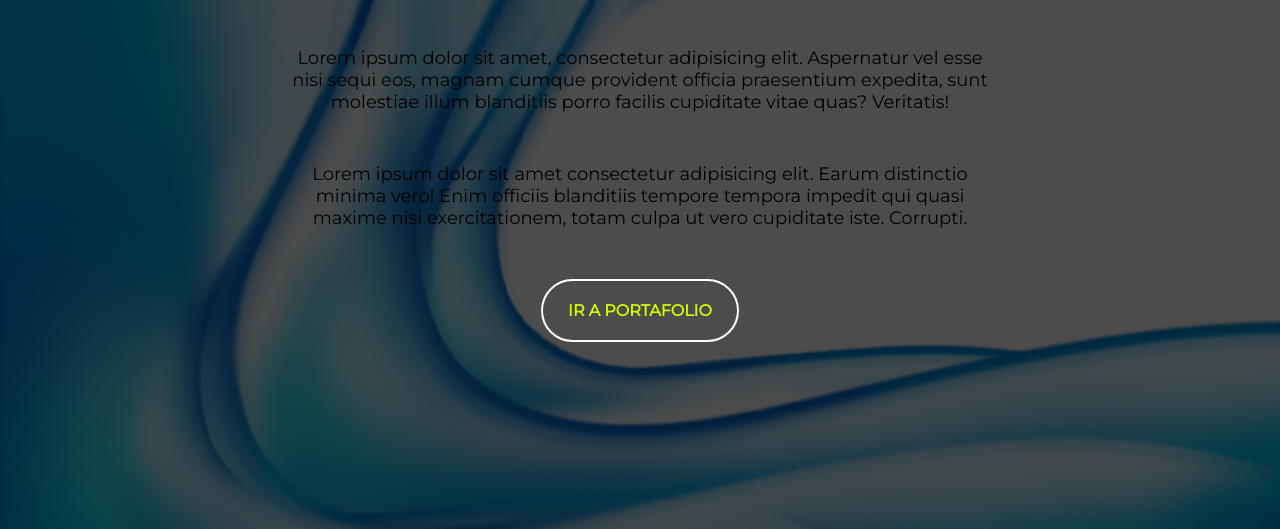
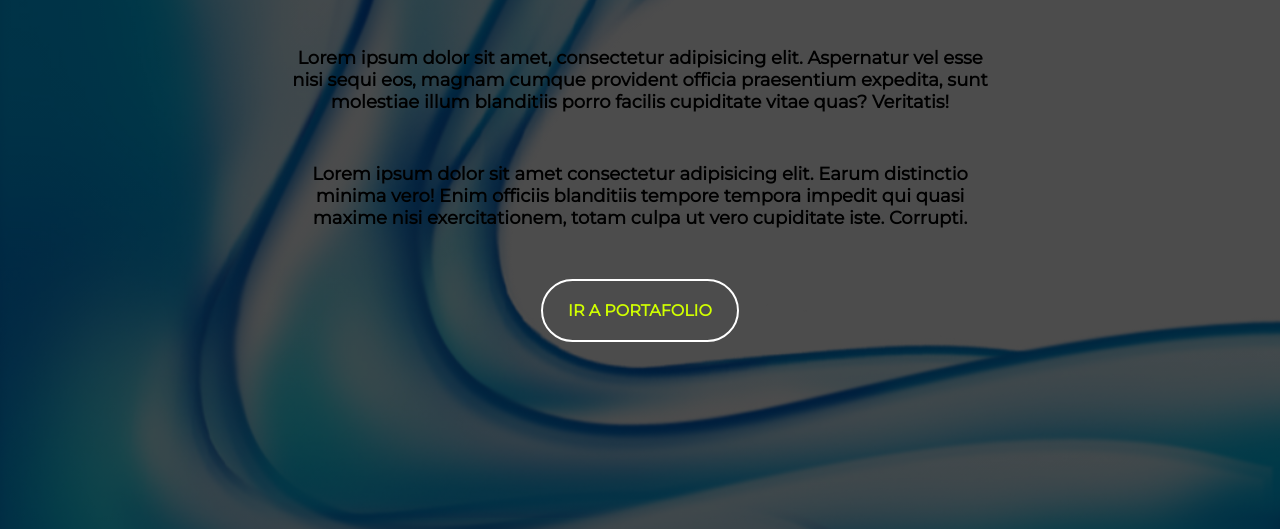
Before and after one commit to Oscar-CR09/Portafolio, a plain HTML site: page index.html in a window 1280 px wide. Shown: the part 271-800 px from the top of the page. Drawn offline with nearby package versions, Linux system fonts and the light colour scheme.

Commit message:
actualizaicon

```diff
--- a/estilos.css
+++ b/estilos.css
@@ -5,6 +5,11 @@
     padding: 0;
     box-sizing: border-box;
     font-family: 'Montserrat';
+}
+
+.descripcion {
+    font-weight: bolder;
+    color: #000000;
 }
 
 html{
--- a/index.html
+++ b/index.html
@@ -1,11 +1,15 @@
 <!DOCTYPE html>
 <html lang="en">
 <head>
+
     <meta charset="UTF-8">
     <meta http-equiv="X-UA-Compatible" content="IE=edge">
     <meta name="viewport" content="width=device-width, initial-scale=1.0, user-scalable=no">
     <link rel="stylesheet" href="https://cdnjs.cloudflare.com/ajax/libs/font-awesome/6.2.1/css/all.min.css" integrity="sha512-MV7K8+y+gLIBoVD59lQIYicR65iaqukzvf/nwasF0nqhPay5w/9lJmVM2hMDcnK1OnMGCdVK+iQrJ7lzPJQd1w==" crossorigin="anonymous" referrerpolicy="no-referrer" />
     <link rel="stylesheet" href="/estilos.css">
+    <link rel="stylesheet" href="https://cdnjs.cloudflare.com/ajax/libs/animate.css/4.1.1/animate.min.css" />
+
+
     <title>PRESENTACION</title>
 
 
@@ -39,19 +43,24 @@
                     </div>
                 </div>
             </header>
+
             <div class="presentacion">
-                <p class="bienvenido">Bienvenidos</p>
-                <h2>Soy <span>Oscar Cervantes, </span>, Desarrolador Web </h2>
-                <p class="descripcion">Lorem ipsum dolor sit amet,
-                     consectetur adipisicing elit. Aspernatur vel esse nisi sequi eos,
-                      magnam cumque provident officia praesentium expedita,
-                      sunt molestiae illum blanditiis porro facilis cupiditate vitae quas? Veritatis!</p>
-                <p class="descripcion">Lorem ipsum dolor sit amet consectetur adipisicing elit.
+                <p class="bienvenido animate_animated animate_bounce ">Bienvenidos</p>
+                <h2 class=" animate_animated animatebackInLeft animate_delay-2s">Soy <span>Oscar Cervantes, </span>, Desarrolador
+                    Web </h2>
+                <p class="descripcion  animate_animated  animatefadeIn animate_delay-4s">Lorem ipsum dolor sit amet,
+                    consectetur adipisicing elit. Aspernatur vel esse nisi sequi eos,
+                    magnam cumque provident officia praesentium expedita,
+                    sunt molestiae illum blanditiis porro facilis cupiditate vitae quas? Veritatis!</p>
+                <p class="descripcion  animate_animated  animatefadeIn animate_delay-5s">Lorem ipsum dolor sit amet consectetur
+                    adipisicing elit.
                     Earum distinctio minima vero! Enim officiis blanditiis tempore tempora impedit
-                     qui quasi maxime nisi exercitationem, totam culpa ut vero cupiditate iste. Corrupti.
+                    qui quasi maxime nisi exercitationem, totam culpa ut vero cupiditate iste. Corrupti.
                 </p>
                 <a href="#portafolio">Ir a portafolio</a>
+
             </div>
+
         </div>
     </section>
 
```
